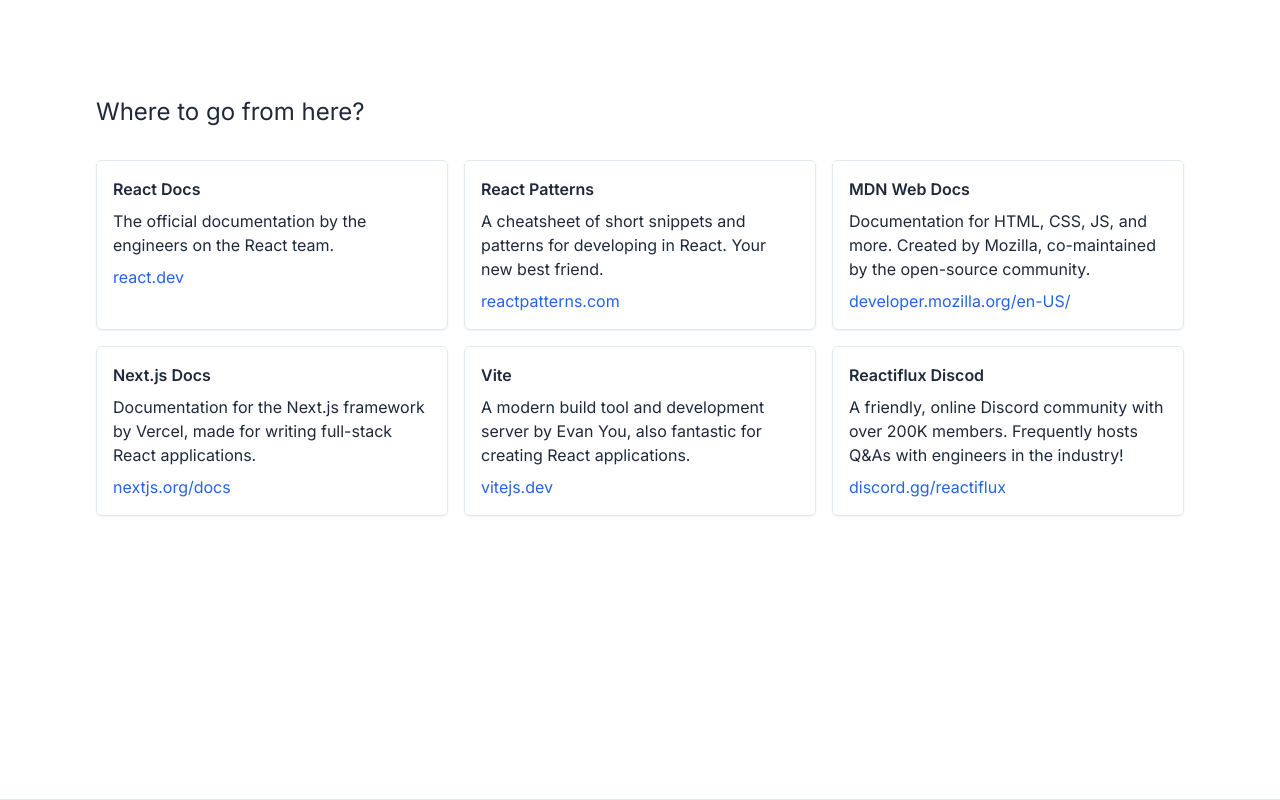
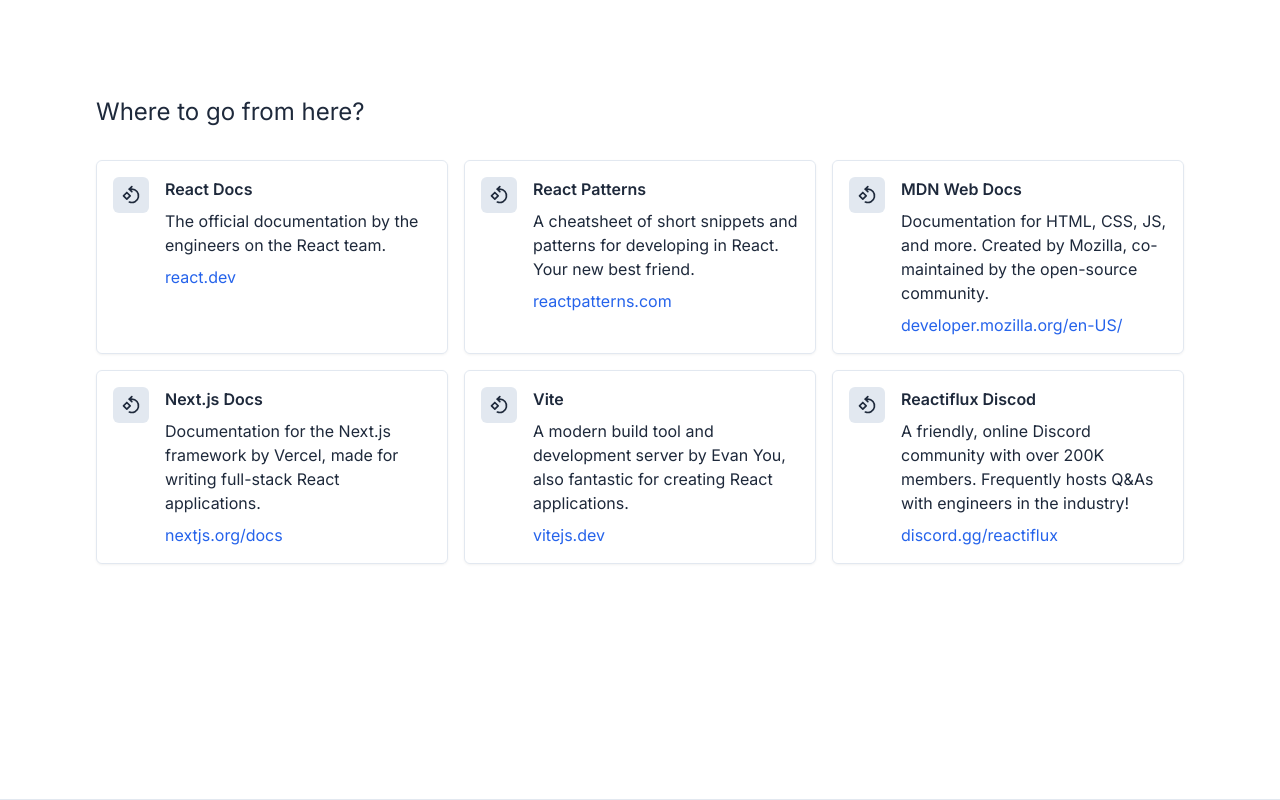
Before and after one commit to mobiclub/2023-fall-workshop-learn-react, a Next.js app: page / in a window 1280 px wide. Shown: the part 3200-4000 px from the top of the page. Built offline with nearby package versions, Linux system fonts and the light colour scheme.

Commit message:
feat: add favicon/logo to LinkPreview component

```diff
--- a/src/components/LinkPreview.tsx
+++ b/src/components/LinkPreview.tsx
@@ -1,3 +1,4 @@
+import { IconPlaceholder } from '@tabler/icons-react';
 import Link from 'next/link';
 import { SectionProps } from 'react-html-props';
 
@@ -13,12 +14,17 @@
 
 	return (
 		<section
-			className="flex flex-col gap-2 p-4 rounded-md bg-white border border-slate-200 drop-shadow-sm"
+			className="flex flex-row gap-4 items-start p-4 rounded-md bg-white border border-slate-200 drop-shadow-sm"
 			{...props}
 		>
-			<h3 className="font-semibold">{siteName}</h3>
-			<span>{desc}</span>
-			<Link href={url} className='text-blue-600'>{prettyUrl}</Link>
+			<div className="p-2 rounded-md bg-slate-200">
+				<IconPlaceholder size={20} />
+			</div>
+			<div className="flex flex-col gap-2">
+				<h3 className="font-semibold">{siteName}</h3>
+				<span>{desc}</span>
+				<Link href={url} className='text-blue-600'>{prettyUrl}</Link>
+			</div>
 		</section>
 	)
 }
```
